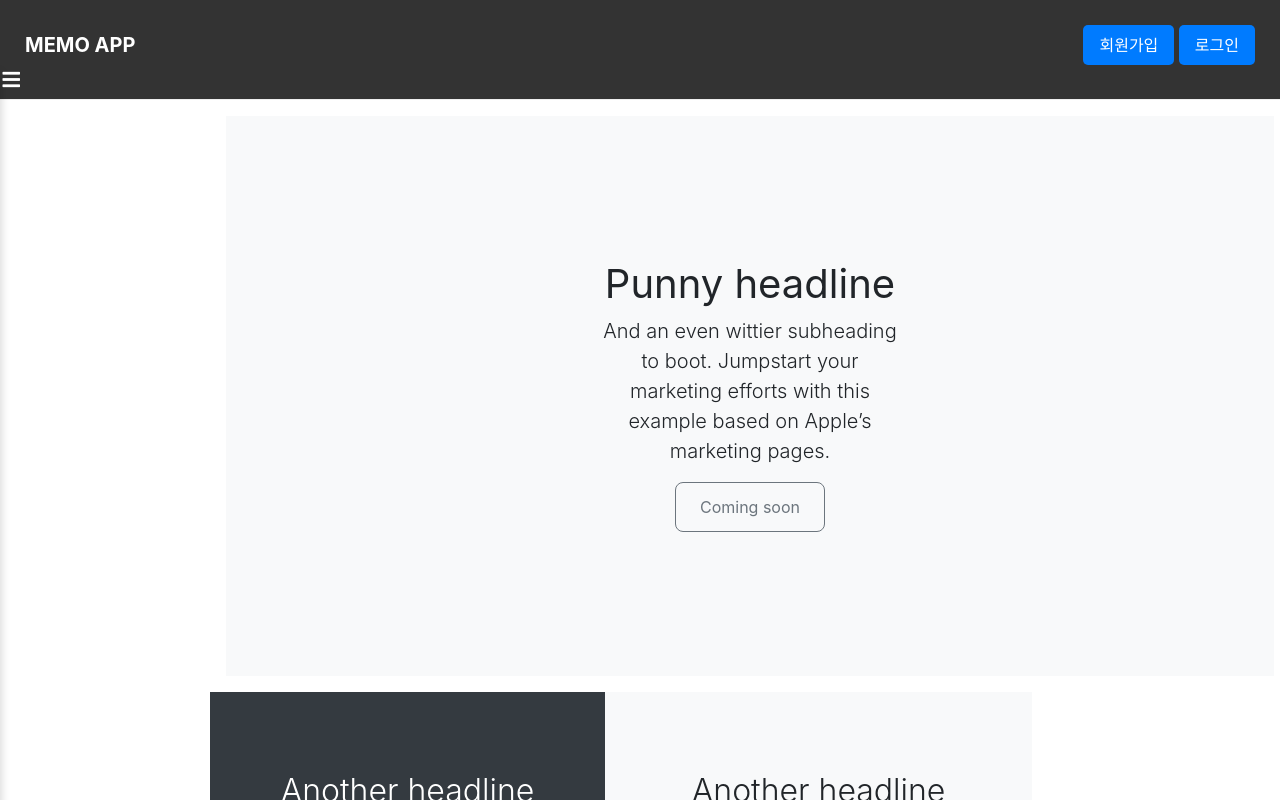
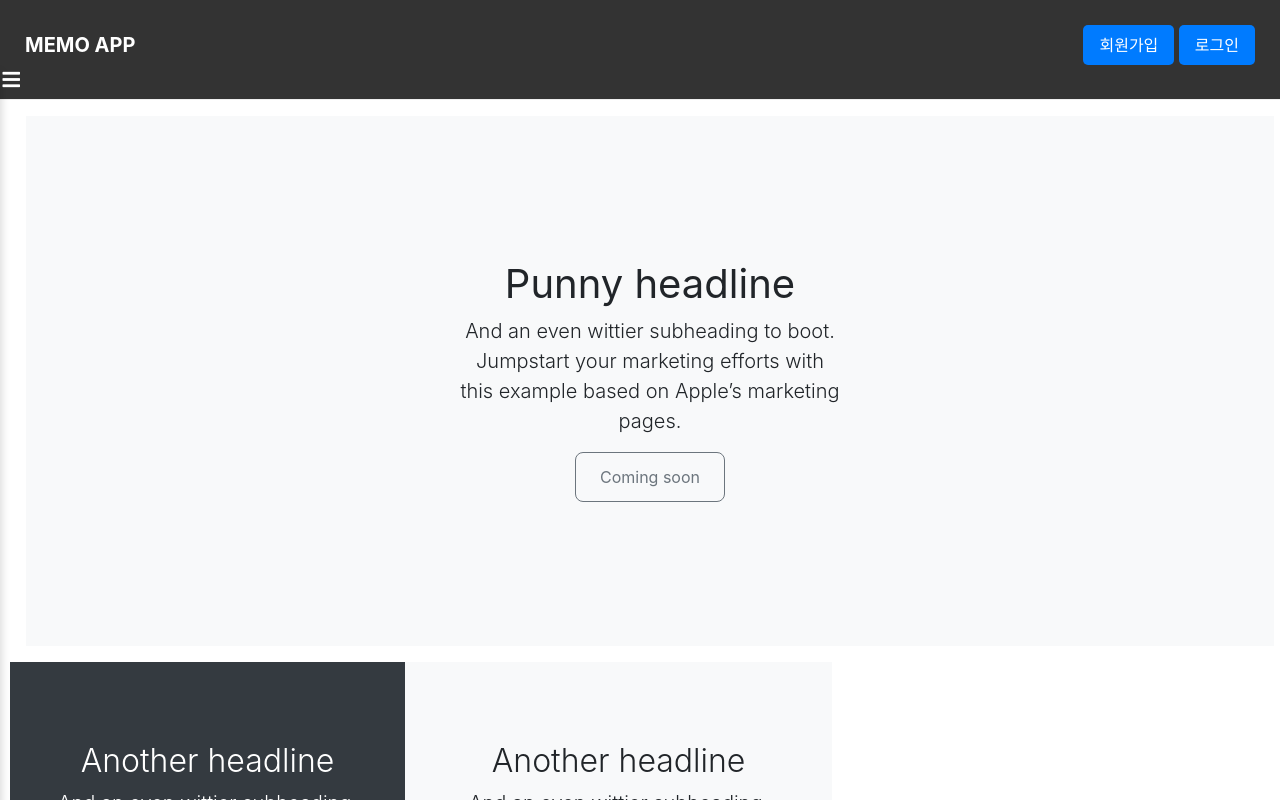
Before and after one commit to LJC0831/frontend, a Vue app: page / in a window 1280 px wide. Shown: the top 800 px of the page. Built offline with nearby package versions, Linux system fonts and the light colour scheme.

Commit message:
디자인 수정

```diff
--- a/src/components/intro_01.vue
+++ b/src/components/intro_01.vue
@@ -1,5 +1,5 @@
 <template>
-  <main>
+  <main class="main1">
     <div id="myCarousel" class="carousel slide">
       <div class="carousel-inner">
         <div class="carousel-item active"  style="height: 400px;">
@@ -167,7 +167,7 @@ export default {
 </script>
 
 <style scoped>
-  .main{
+  .main1{
     margin-top: 50px;
     margin-left: 100px;
   }
@@ -232,11 +232,14 @@ export default {
   font-size: 1.1rem;
 }
 
-  @media (min-width: 768px) {
-    .main{
+@media (max-width: 768px) {
+    .main1{
       margin-top: 0px;
       margin-left: 0px;
    }
+  }
+
+  @media (min-width: 768px) {
     .bd-placeholder-img-lg {
       font-size: 3.5rem;
     }
--- a/src/components/main_01.vue
+++ b/src/components/main_01.vue
@@ -51,16 +51,11 @@
 
 <style scoped>
 /* 모바일 */
-@media (min-width: 768px) {
-  .main{
-  margin-left: 0px;
-}
+@media (max-width: 768px) {
+
 }
 /* 부트스트랩 클래스 및 커스텀 스타일 작성 */
 /* 상단 섹션 스타일 */
-.main{
-  margin-left: 200px;
-}
 .position-relative {
   overflow: hidden;
 }
```
